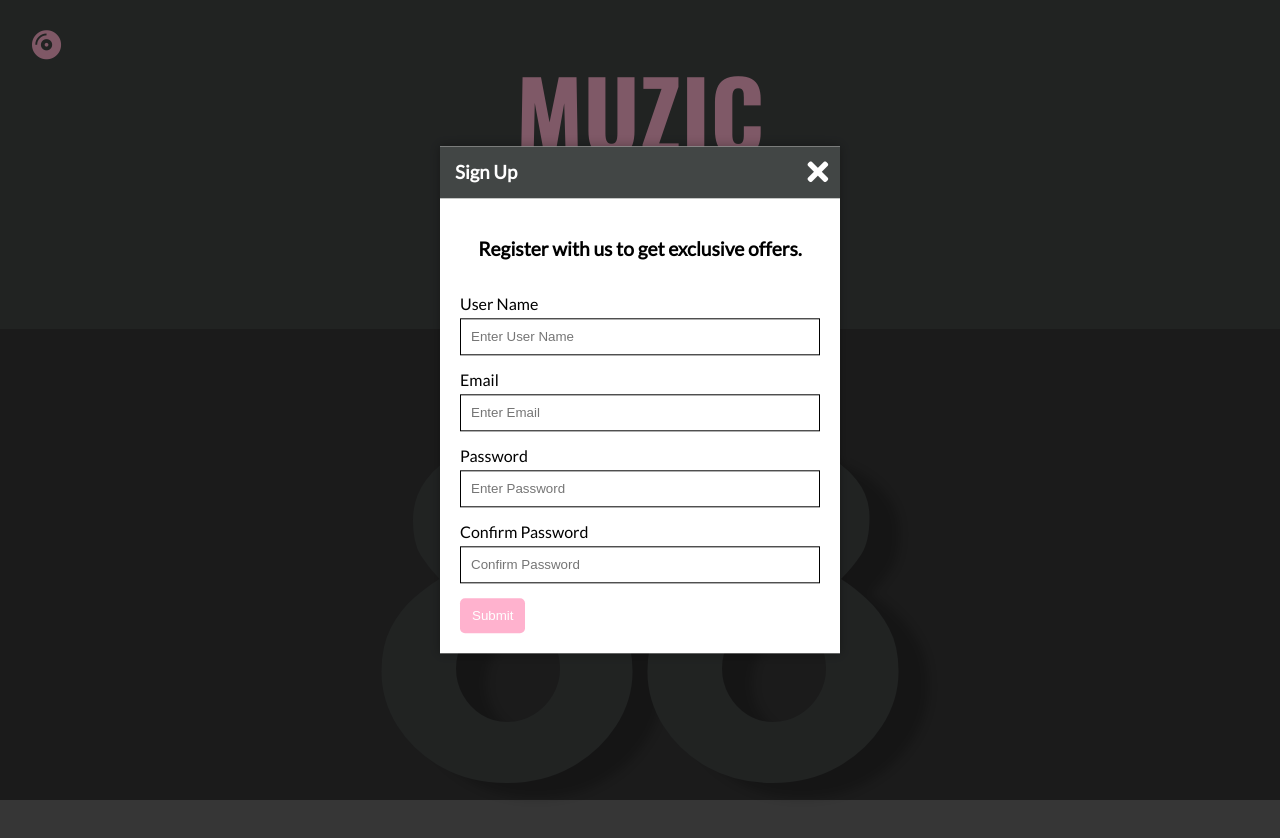
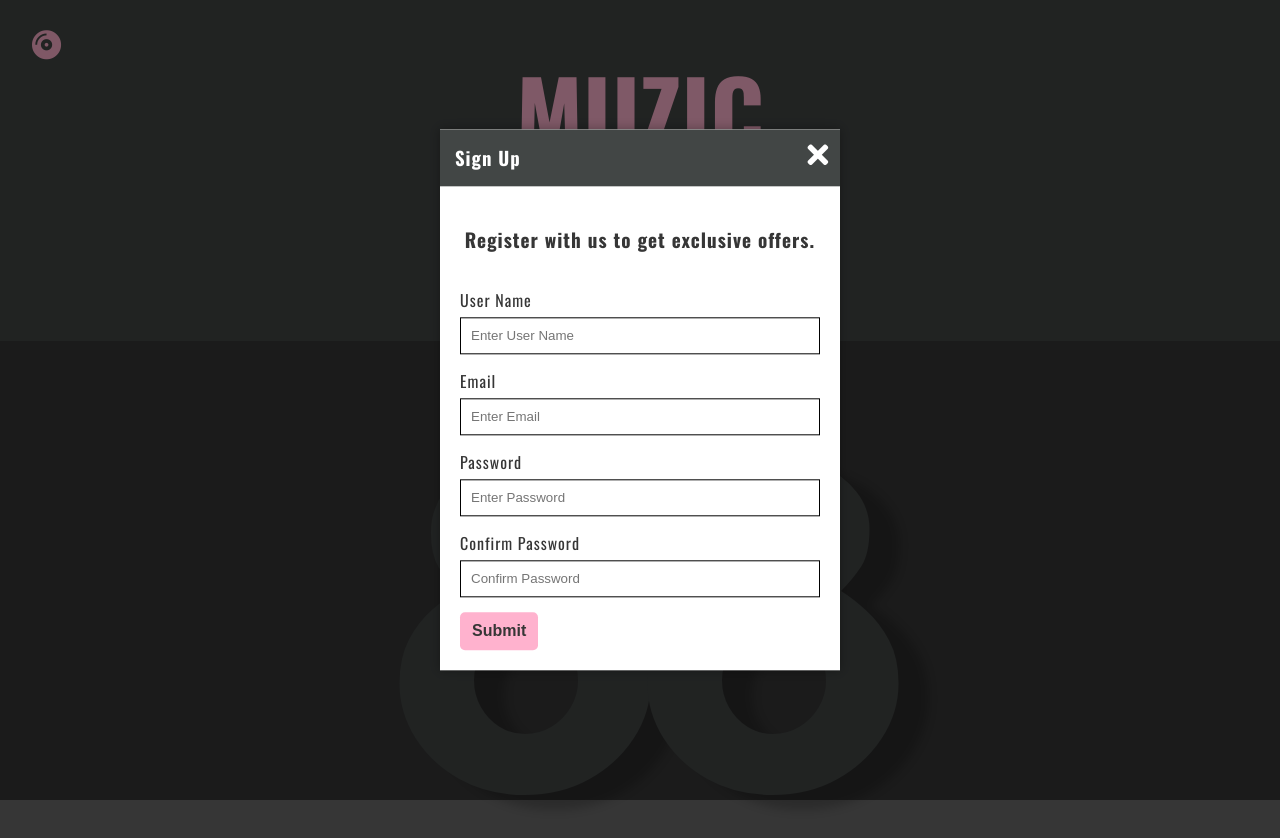
Before and after one commit to GerPut/modal-form, a plain HTML site: page index.html in a window 1280 px wide. Both pictures are taken after a click on the button "Sign Up". Drawn offline with nearby package versions, Linux system fonts and the light colour scheme.

Commit message:
Added new styles.

```diff
--- a/index.html
+++ b/index.html
@@ -8,7 +8,7 @@
   <link rel="stylesheet" href="https://cdnjs.cloudflare.com/ajax/libs/font-awesome/5.11.2/css/all.min.css"
     integrity="sha256-+N4/V/SbAFiW1MPBCXnfnP9QSN3+Keu+NlB+0ev/YKQ=" crossorigin="anonymous" />
   <link rel="stylesheet" href="styles.css" />
-  <title>CLUB 88'</title>
+  <title>MUZIC CLUB 88'</title>
 </head>
 
 <body>
--- a/styles.css
+++ b/styles.css
@@ -6,6 +6,7 @@
   --primary-color: #424645;
   --secondary-color: #FFB2CE;
   --third-color: #363636;
+  --fourth-color: #fff;
 }
 
 * {
@@ -13,11 +14,11 @@
 }
 
 body {
-  font-family: 'Lato', sans-serif;
+  font-family: 'Oswald', sans-serif;
   margin: 0;
   transition: transform 0.3s ease;
   background-color: var(--third-color);
-  color: #fff;
+  color: var(--fourth-color);
   overflow: hidden;
 }
 
@@ -28,7 +29,7 @@ body.show-nav {
 nav {
   background-color: var(--primary-color);
   border-right: 2px solid var(--secondary-color);
-  color: #fff;
+  color: var(--fourth-color);
   position: fixed;
   top: 0;
   left: 0;
@@ -52,6 +53,7 @@ nav ul {
 nav ul li {
   border-bottom: 2px solid var(--secondary-color);
   padding: 20px;
+  letter-spacing: 1px;
 }
 
 nav ul li:first-of-type {
@@ -59,7 +61,7 @@ nav ul li:first-of-type {
 }
 
 nav ul li a {
-  color: #fff;
+  color: var(--fourth-color);
   text-decoration: none;
 }
 
@@ -69,7 +71,7 @@ nav ul li a:hover {
 
 header {
   background-color: var(--primary-color);
-  color: #fff;
+  color: var(--fourth-color);
   position: relative;
   padding: 40px 15px;
   text-align: center;
@@ -90,13 +92,15 @@ header h1 {
 
 header p {
   margin: 20px 0;
+  font-size: 1.3rem;
+  letter-spacing: 1px;
 }
 
 button, input[type='submit'] {
   background-color: var(--secondary-color);
   border: 0;
   border-radius: 5px;
-  color: #fff;
+  color: var(--fourth-color);
   cursor: pointer;
   padding: 10px 12px;
 }
@@ -130,6 +134,7 @@ button:focus {
 
 .numbers {
   margin-top: 60px;
+  letter-spacing: -18px;
   font-size: 500px;
   font-weight: bold;
   color: var(--primary-color);
@@ -154,8 +159,10 @@ button:focus {
 }
 
 .modal {
-  font-family: 'Lato', sans-serif;
-  background-color: #fff;
+  font-family: 'Oswald', sans-serif;
+  font-weight: 200;
+  letter-spacing: 1px;
+  background-color: var(--fourth-color);
   box-shadow: 0 0 10px rgba(0, 0, 0, 0.3);
   position: absolute;
   overflow: hidden;
@@ -170,7 +177,7 @@ button:focus {
 
 .modal-header {
   background: var(--primary-color);
-  color: #fff;
+  color: var(--fourth-color);
   padding: 15px;
 }
 
@@ -186,7 +193,7 @@ button:focus {
 
 .modal-content {
   padding: 20px;
-  color: #000;
+  color: var(--third-color);
   display: flex;
   flex-direction: column;
   justify-content: space-around
@@ -205,6 +212,10 @@ button:focus {
   border: 1px solid black;
   padding: 10px;
   width: 100%;
+}
+
+input:focus {
+  outline: var(--secondary-color);
 }
 
 div.register:first-child {
@@ -244,7 +255,9 @@ div.register:first-child {
 }
 
 .submit-btn {
-  color: var(--primary-color)
+  font-size: 1rem;
+  font-weight: bold;
+  color: var(--third-color)!important;
 }
 
 @keyframes modalopen {
```
